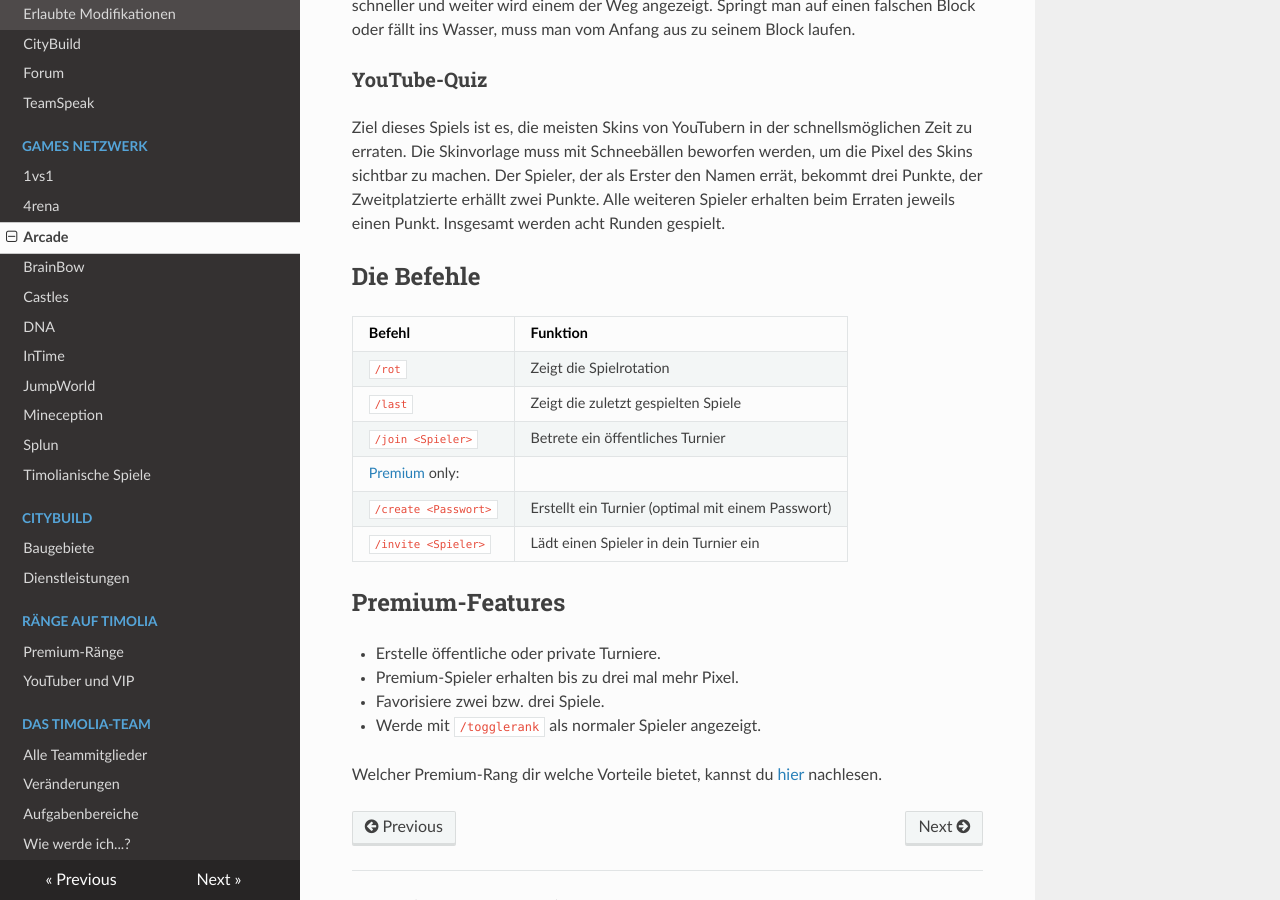
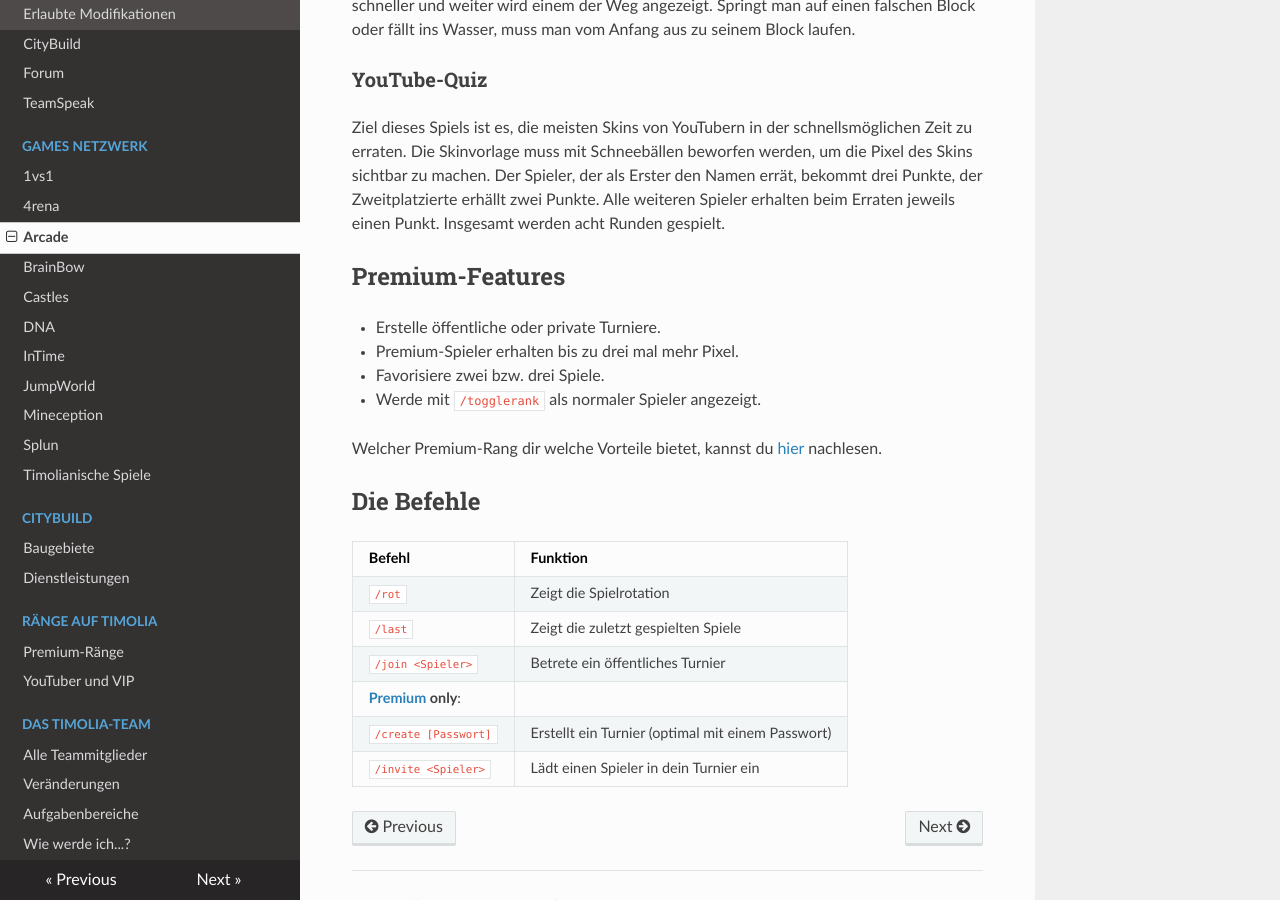
Before and after one commit to TimoliaDE/HowTo, an MkDocs documentation site: the page built from docs/games/arcade.md, in a window 1280 px wide and 900 px high, scrolled down 3261 px. Built offline with MkDocs 1.6.1, drawn with Linux system fonts in a browser that asks for light colours; nearby versions of some CDN libraries; old or Windows-style settings are respelled for this version of MkDocs; part of the change alters nothing that is shown.

```diff
--- a/docs/games/arcade.md
+++ b/docs/games/arcade.md
@@ -82,6 +82,14 @@ Ziel dieses Spiels ist es, die meisten Skins von YouTubern in der schnellsmögli
 Der Spieler, der als Erster den Namen errät, bekommt drei Punkte, der Zweitplatzierte erhällt zwei Punkte. Alle weiteren Spieler erhalten beim Erraten jeweils einen Punkt.
 Insgesamt werden acht Runden gespielt.
 
+## Premium-Features
+- Erstelle öffentliche oder private Turniere.
+- Premium-Spieler erhalten bis zu drei mal mehr Pixel.
+- Favorisiere zwei bzw. drei Spiele.
+- Werde mit `/togglerank` als normaler Spieler angezeigt.
+
+Welcher Premium-Rang dir welche Vorteile bietet, kannst du [hier](/ranks/premium/) nachlesen.
+
 ## Die Befehle
 
 | Befehl | Funktion |
@@ -89,14 +97,6 @@ Insgesamt werden acht Runden gespielt.
 | `/rot` | Zeigt die Spielrotation |
 | `/last` | Zeigt die zuletzt gespielten Spiele |
 | `/join <Spieler>` | Betrete ein öffentliches Turnier |
-[Premium](/ranks/premium/) only:
-| `/create <Passwort>` | Erstellt ein Turnier (optimal mit einem Passwort) |
+**[Premium](/ranks/premium/) only**:
+| `/create [Passwort]` | Erstellt ein Turnier (optimal mit einem Passwort) |
 | `/invite <Spieler>` | Lädt einen Spieler in dein Turnier ein |
-
-## Premium-Features
-- Erstelle öffentliche oder private Turniere.
-- Premium-Spieler erhalten bis zu drei mal mehr Pixel.
-- Favorisiere zwei bzw. drei Spiele.
-- Werde mit `/togglerank` als normaler Spieler angezeigt.
-
-Welcher Premium-Rang dir welche Vorteile bietet, kannst du [hier](/ranks/premium/) nachlesen.
```
